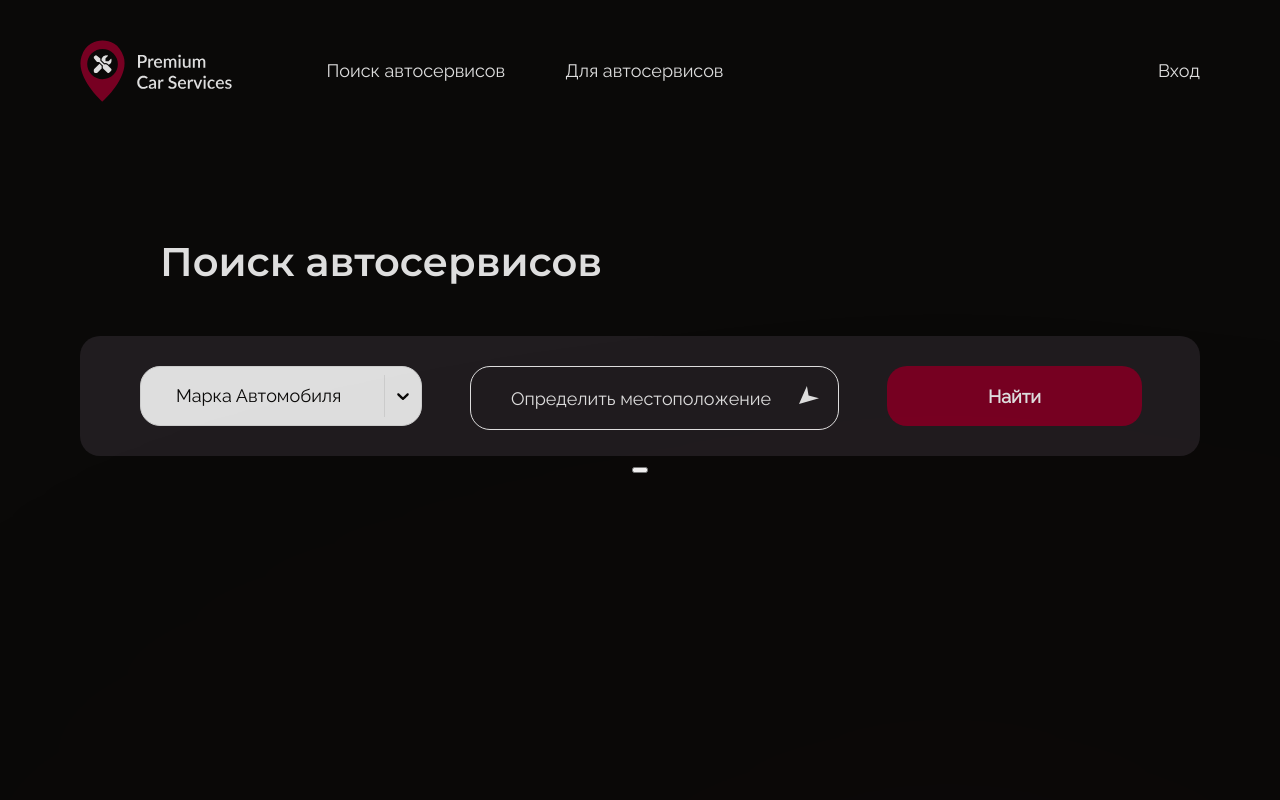
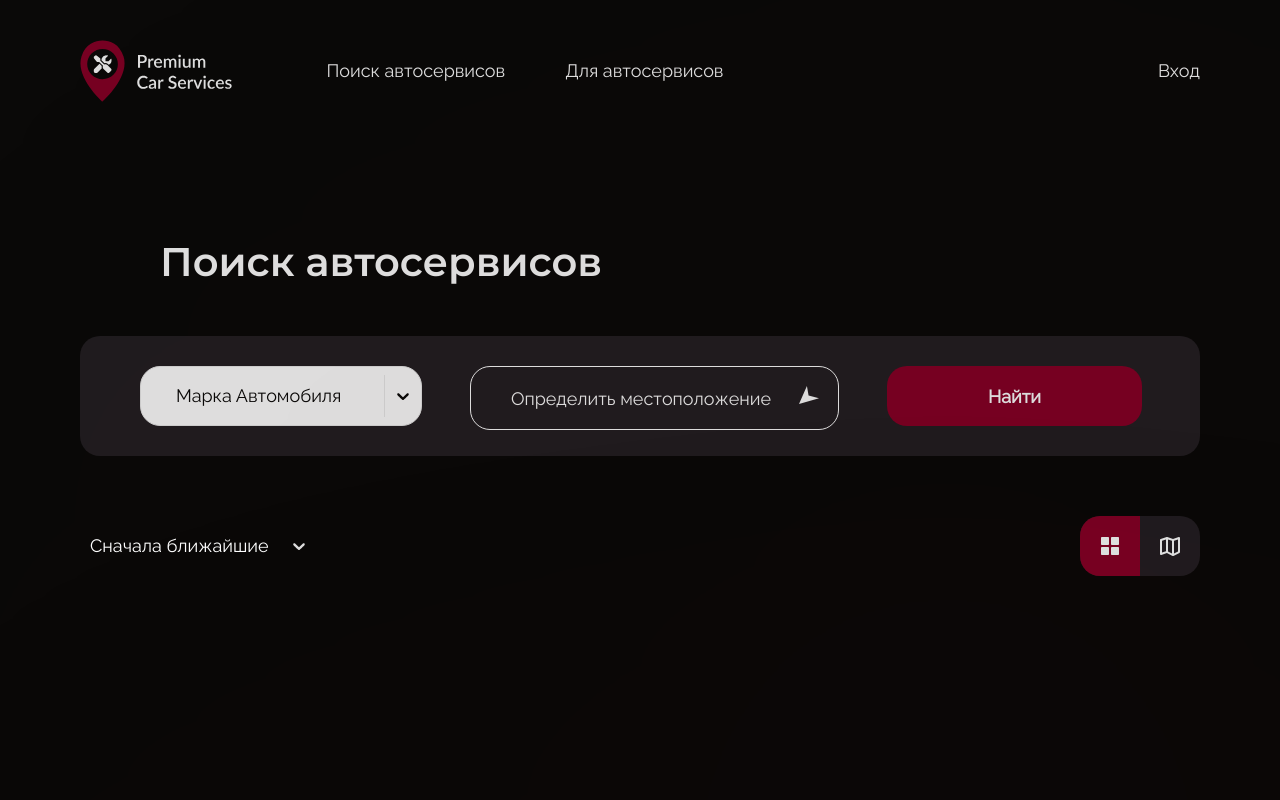
Before and after one commit to car-service-with-geolocation/frontend, a React (Create React App) app: page / in a window 1280 px wide. Shown: the top 800 px of the page. Built offline with nearby package versions, Linux system fonts and the light colour scheme; no server answers.

Commit message:
feat(components): mapPage

```diff
--- a/src/Pages/MapPage/MapPage.jsx
+++ b/src/Pages/MapPage/MapPage.jsx
@@ -1,6 +1,11 @@
+import './immediate.css';
+
+import Select from 'react-select';
+
 import Footer from '../../components/Footer/Footer';
 import Header from '../../components/Header/Header';
 import Search from '../../components/Search/Search';
+import { immediateOptions } from '../../utils/constants';
 import style from './MapPage.module.css';
 
 function MapPage() {
@@ -9,8 +14,31 @@ function MapPage() {
       <Header />
       <h1 className={style.title}>Поиск автосервисов</h1>
       <Search />
-      <div className={style.optionsWrapper}>
-        <button />
+      <div className={style.options_wrapper}>
+        <div className={style.eclipse} />
+        <Select
+          // eslint-disable-next-line react/jsx-no-bind
+          // onChange={onChangeSelect}
+          placeholder="Сначала ближайшие"
+          // value={getValue()}
+          options={immediateOptions}
+          isLoading={false}
+          isSearchable
+          classNamePrefix="immediate-select"
+          noOptionsMessage={() => 'Совпадений не найдено'}
+          required
+        />
+        <label className={style.mapping_label} htmlFor="mapping">
+          <input
+            className={style.mapping_input}
+            id="mapping"
+            type="checkbox"
+            name="mapping"
+          />
+          <span className={style.mapping_span} />
+          <span className={style.mapping_span_card_image} />
+          <span className={style.mapping_span_map_image} />
+        </label>
       </div>
       <Footer />
     </>
--- a/src/Pages/MapPage/MapPage.module.css
+++ b/src/Pages/MapPage/MapPage.module.css
@@ -9,3 +9,86 @@
   padding-top: 100px;
   margin: 0;
 }
+
+.options_wrapper {
+  display: flex;
+  width: 1120px;
+  justify-content: space-between;
+  align-items: center;
+  padding-top: 60px;
+  position: relative;
+}
+
+.eclipse {
+  position: absolute;
+  top: 351px;
+  right: 55px;
+  width: 395px;
+  height: 395px;
+  background-repeat: no-repeat;
+  background-position: center;
+  background-size: cover;
+  flex-shrink: 0;
+  border-radius: 395px;
+  background: rgba(119, 0, 34, 0.3);
+  filter: blur(450px);
+}
+
+.mapping_label {
+  width: 120px; /* Ширина рисунка */
+  height: 60px; /* Высота рисунка */
+  display: flex; /* Блочный элемент */
+  position: relative; /* Относительное позиционирование */
+  background-color: #7b687e33;
+  border-radius: 20px;
+}
+
+.mapping_input {
+  display: none;
+}
+
+.mapping_span_card_image {
+  border-bottom-left-radius: 20px;
+  border-top-left-radius: 20px;
+  background-image: url('../../images/MapPageCardIcon.svg');
+  background-position: center;
+  background-repeat: no-repeat;
+  background-size: 24px 24px;
+  width: 120px;
+  height: 60px;
+  z-index: 1;
+}
+
+.mapping_span_map_image {
+  border-top-right-radius: 20px;
+  border-bottom-right-radius: 20px;
+  background-image: url('../../images/MapPageMapIcon.svg');
+  background-position: center;
+  background-repeat: no-repeat;
+  background-size: 24px 24px;
+  width: 120px;
+  height: 60px;
+  z-index: 1;
+}
+
+.mapping_input + .mapping_span {
+  position: absolute; /* Абсолютное позиционирование */
+  overflow: hidden;
+  left: 0;
+  top: 0;
+  width: 50%;
+  height: 100%;
+  background: #702;
+  cursor: pointer; /* Курсор в виде руки */
+  border-bottom-left-radius: 20px;
+  border-top-left-radius: 20px;
+  transition: all 0.3s ease-in;
+}
+
+.mapping_input:checked + .mapping_span {
+  left: 60px;
+  border-bottom-left-radius: 0;
+  border-top-left-radius: 0;
+  border-top-right-radius: 20px;
+  border-bottom-right-radius: 20px;
+}
--- /dev/null
+++ b/src/Pages/MapPage/immediate.css
@@ -0,0 +1,128 @@
+@keyframes openMenu {
+  0% {
+    opacity: 0;
+    transform: scale(0.7);
+  }
+  50% {
+    opacity: 0.4;
+  }
+  100% {
+    opacity: 1;
+    transform: scale(1);
+  }
+}
+
+.immediate-select__control {
+  max-width: 250px !important;
+  max-height: 30px !important;
+  background: transparent !important;
+  border: none !important;
+}
+
+.immediate-select__control:hover {
+  cursor: pointer;
+}
+
+.immediate-select__control--is-focused {
+  box-shadow: none !important;
+  border: none !important;
+}
+
+.immediate-select__placeholder {
+  color: #fff !important;
+  /* Основной текст */
+  font-family: Raleway !important;
+  font-size: 18px !important;
+  font-style: normal !important;
+  font-weight: 400 !important;
+  line-height: 29.7px !important;
+}
+
+.immediate-select__single-value {
+  color: #fff !important;
+  font-family: Raleway !important;
+  font-size: 18px !important;
+  font-style: normal !important;
+  font-weight: 400 !important;
+  line-height: 29.7px !important;
+}
+
+.immediate-select__indicator {
+  color: #dedede !important;
+  padding-left: 10px !important;
+  transform: rotate(180deg);
+  transition: all 0.6s linear !important;
+}
+
+.immediate-select__indicator-separator {
+  display: none !important;
+}
+
+.css-1xc3v61-indicatorContainer {
+  transform: rotate(0deg);
+}
+
+/* Меню */
+.immediate-select__menu {
+  width: 250px !important;
+  left: 0;
+  border-radius: 20px !important;
+  background: #dedede !important;
+  animation: openMenu 0.35s ease-in-out;
+}
+
+/* Итем Меню */
+.immediate-select__menu-list {
+  padding-top: 0 !important;
+  padding-bottom: 0 !important;
+  overflow-y: scroll 1px !important;
+
+  /* Основной текст */
+  font-family: Raleway !important;
+  font-size: 18px !important;
+  font-style: normal !important;
+  font-weight: 400 !important;
+  line-height: 29.7px !important;
+}
+
+/* ОПЦИЯ */
+.immediate-select__option {
+  color: #0a0908 !important;
+  /* Основной текст */
+  font-family: Raleway !important;
+  font-size: 18px !important;
+  font-style: normal !important;
+  font-weight: 400 !important;
+  line-height: 29.7px !important;
+  padding-left: 35px !important;
+}
+
+/* ФОКУС ОПЦИИ */
+.immediate-select__option--is-focused {
+  background-color: #cbcbcb !important;
+}
+
+.immediate-select__option--is-focused:first-of-type {
+  border-top-left-radius: 20px !important;
+  border-top-right-radius: 20px !important;
+}
+
+.immediate-select__option--is-focused:last-of-type {
+  border-bottom-left-radius: 20px !important;
+  border-bottom-right-radius: 20px !important;
+}
+/* АКТИНАЯ ОПЦИЯ*/
+.immediate-select__option--is-selected {
+  background-color: #3f0012 !important;
+  color: #dedede !important;
+}
+
+.immediate-select__option--is-selected:first-of-type {
+  border-top-left-radius: 20px !important;
+  border-top-right-radius: 20px !important;
+}
+
+.immediate-select__option--is-selected:last-of-type {
+  border-bottom-left-radius: 20px !important;
+  border-bottom-right-radius: 20px !important;
+}
--- a/src/components/Search/reactSelect.css
+++ b/src/components/Search/reactSelect.css
@@ -62,8 +62,14 @@
 }
 
 /* Кнопка открыть меню */
-.css-tj5bde-Svg {
-  fill: #0a0908 !important;
+.react-select__indicator {
+  color: #0a0908 !important;
+  transform: rotate(180deg);
+  transition: all 0.6s linear !important;
+}
+
+.css-1xc3v61-indicatorContainer {
+  transform: rotate(0deg);
 }
 
 /* Меню */
--- a/src/utils/constants.js
+++ b/src/utils/constants.js
@@ -6,6 +6,11 @@ const options = [
   { value: 'Skoda', label: 'Skoda' },
   { value: 'Volkswagen', label: 'Volkswagen' },
   { value: 'Kia', label: 'Kia' },
+];
+
+const immediateOptions = [
+  { value: 'Сначала ближайшие', label: 'Сначала ближайшие' },
+  { value: 'По рейтингу', label: 'По рейтингу' },
 ];
 
 const clusterPoints = [
@@ -78,6 +83,7 @@ export {
   DADATA_API,
   DADATA_API_KEY,
   DADATA_SECRET_KEY,
+  immediateOptions,
   navigatorOptions,
   options,
   YMAP_API_KEY,
```
